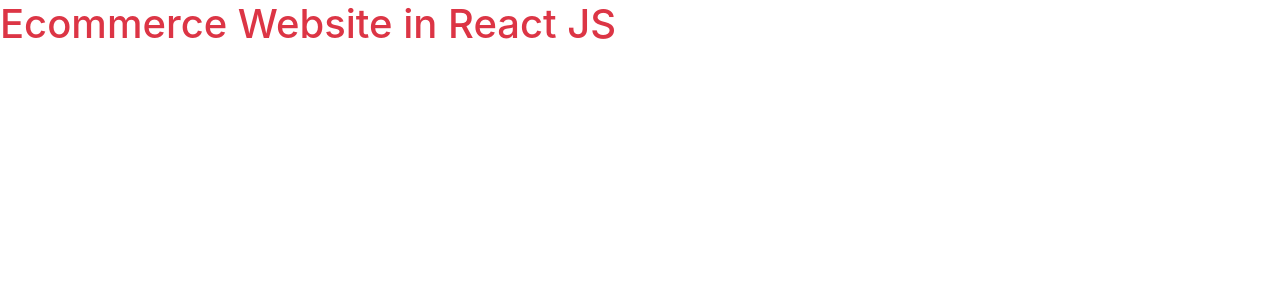
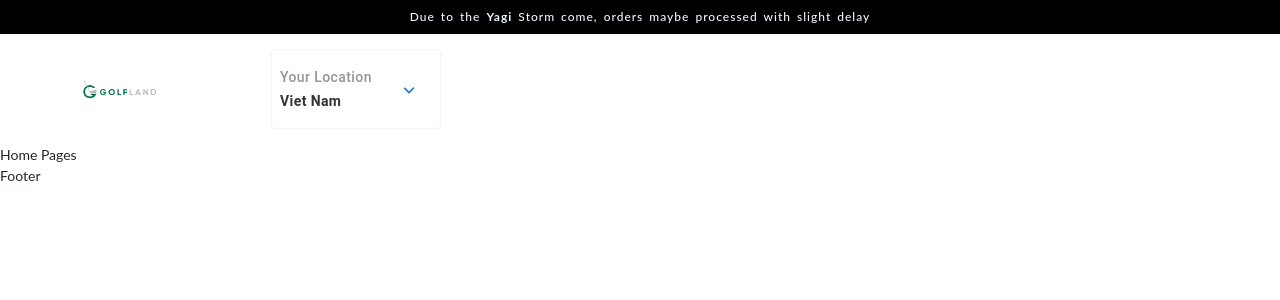
Before and after one commit to nhathg121/ecommerce, a React (Create React App) app: page / in a window 1280 px wide. Shown: the top 300 px of the page. Built offline with nearby package versions, Linux system fonts and the light colour scheme.

Commit message:
Header edit

```diff
--- a/src/App.css
+++ b/src/App.css
@@ -1,38 +1,54 @@
-.App {
-  text-align: center;
+* {
+  margin: 0;
+  padding: 0;
+}
+@import url("https://fonts.googleapis.com/css2?family=Lato:ital,wght@0,100;0,300;0,400;0,700;0,900;1,100;1,300;1,400;1,700;1,900&display=swap");
+
+body {
+  font-family: "Lato", sans-serif;
+  font-size: 14px;
+}
+.container {
+  max-width: 90%;
+}
+.bg-black {
+  background: #000000;
+}
+.headerWrapper .top-strip {
+  padding: 8px 0px;
+}
+.headerWrapper .top-strip p {
+  color: aliceblue;
+  font-size: 12px;
+  font-weight: 500;
+  letter-spacing: 1px;
+  word-spacing: 2px;
+}
+.headerWrapper .header {
+  width: 100%;
+  height: auto;
+  padding: 15px 0px;
+}
+.logoWrapper img {
+  width: 50%;
+  height: auto;
 }
 
-.App-logo {
-  height: 40vmin;
-  pointer-events: none;
+.headerWrapper .header .part2 .countryDrop {
+  width: 170px;
+  height: 80px;
+  min-width: 150px;
+  border: 1px solid rgba(141, 141, 141, 0.096);
+  justify-content: start;
 }
-
-@media (prefers-reduced-motion: no-preference) {
-  .App-logo {
-    animation: App-logo-spin infinite 20s linear;
-  }
+.headerWrapper .header .part2 .countryDrop .label {
+  font-size: 14px !important;
+  text-transform: capitalize !important;
+  color: rgba(102, 102, 102, 0.7) !important;
 }
-
-.App-header {
-  background-color: #282c34;
-  min-height: 100vh;
-  display: flex;
-  flex-direction: column;
-  align-items: center;
-  justify-content: center;
-  font-size: calc(10px + 2vmin);
-  color: white;
+.headerWrapper .header .part2 .countryDrop .name {
+  font-size: 14px !important;
+  text-transform: capitalize !important;
+  color: rgba(0, 0, 0, 0.8) !important;
+  font-weight: 700;
 }
-
-.App-link {
-  color: #61dafb;
-}
-
-@keyframes App-logo-spin {
-  from {
-    transform: rotate(0deg);
-  }
-  to {
-    transform: rotate(360deg);
-  }
-}
--- a/src/App.js
+++ b/src/App.js
@@ -1,10 +1,20 @@
-import './App.css';
-import "bootstrap/dist/css/bootstrap.min.css"
+import "bootstrap/dist/css/bootstrap.min.css";
+import "./App.css";
+import { BrowserRouter, Route, Router, Routes } from "react-router-dom";
+import Home from "./Pages/Home/home";
+import Header from "./Components/Header";
+import Footer from "./Components/Footer";
+import About from "./Pages/Abouts/about";
 function App() {
   return (
-    <>
-      <h1 className='text-danger'>Ecommerce Website in React JS</h1>
-    </>
+    <BrowserRouter>
+      <Header />
+      <Routes>
+        <Route path="/" exact={true} element={<Home />} />
+        <Route path="/about" exact={true} element={<About />} />
+      </Routes>
+      <Footer />
+    </BrowserRouter>
   );
 }
 
--- /dev/null
+++ b/src/Components/CountryDropdown/index.jsx
@@ -0,0 +1,22 @@
+import React from "react";
+import { FaAngleDown } from "react-icons/fa6";
+import Button from "@mui/material/Button";
+
+const CountryDropdown = () => {
+  return (
+    <>
+      {" "}
+      <Button className="countryDrop d-flex justify-content-between">
+        <div className="info d-flex flex-column align-items-start">
+          <span className="label">Your Location</span>
+          <span className="name">Viet Nam</span>
+        </div>
+        <span className="dropIcon mr-3">
+          <FaAngleDown />
+        </span>
+      </Button>
+    </>
+  );
+};
+
+export default CountryDropdown;
--- /dev/null
+++ b/src/Components/Footer/index.jsx
@@ -0,0 +1,9 @@
+const Footer = () => {
+  return (
+    <div>
+      <div className="footer">Footer</div>
+    </div>
+  );
+};
+
+export default Footer;
--- /dev/null
+++ b/src/Components/Header/index.jsx
@@ -0,0 +1,38 @@
+import Logo from "../../assets/images/logo.png";
+import { Link } from "react-router-dom";
+
+import CountryDropdown from "../CountryDropdown";
+
+const Header = () => {
+  return (
+    <div>
+      <div className="headerWrapper">
+        <div className="top-strip bg-black">
+          <div className="container">
+            <p className=" lh-lg mb-0 mt-0 text-center ">
+              Due to the <b>Yagi</b> Storm come, orders maybe processed with
+              slight delay
+            </p>
+          </div>
+        </div>
+
+        <div className="header">
+          <div className="container">
+            <div className="row align-items-center justify-content-center">
+              <div className="logoWrapper col-sm-2">
+                <Link to={"/"}>
+                  <img src={Logo} alt="Golf Land Logo" />
+                </Link>
+              </div>
+              <div className="col-sm-10 d-flex align-items-center part2">
+                <CountryDropdown />
+              </div>
+            </div>
+          </div>
+        </div>
+      </div>
+    </div>
+  );
+};
+
+export default Header;
--- /dev/null
+++ b/src/Pages/Abouts/about.jsx
@@ -0,0 +1,4 @@
+const About = () => {
+  return <>About Pages</>;
+};
+export default About;
--- /dev/null
+++ b/src/Pages/Home/home.jsx
@@ -0,0 +1,4 @@
+const Home = () => {
+  return <>Home Pages</>;
+};
+export default Home;
```
Also changed, not shown: src/assets/images/logo.png (added), src/assets/images/logo.webp (added).
